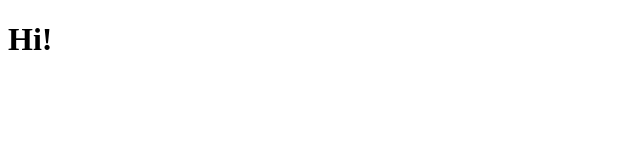
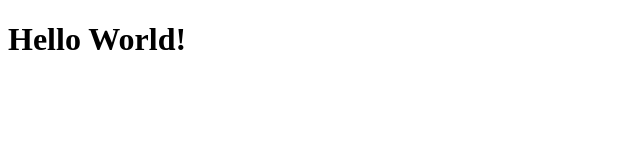
Before and after one commit to kuyahos/new, a plain HTML site: page index.html in a window 1280 px wide. Shown: the whole page, without its empty margins (0-640 px from the left). Drawn offline with Linux system fonts and the light colour scheme.

Commit message:
Update index.html

```diff
--- a/index.html
+++ b/index.html
@@ -6,6 +6,6 @@
     <title>Document</title>
 </head>
 <body>
-    <h1> Hi!</h1>
+    <h1> Hello World!</h1>
 </body>
 </html>
```
